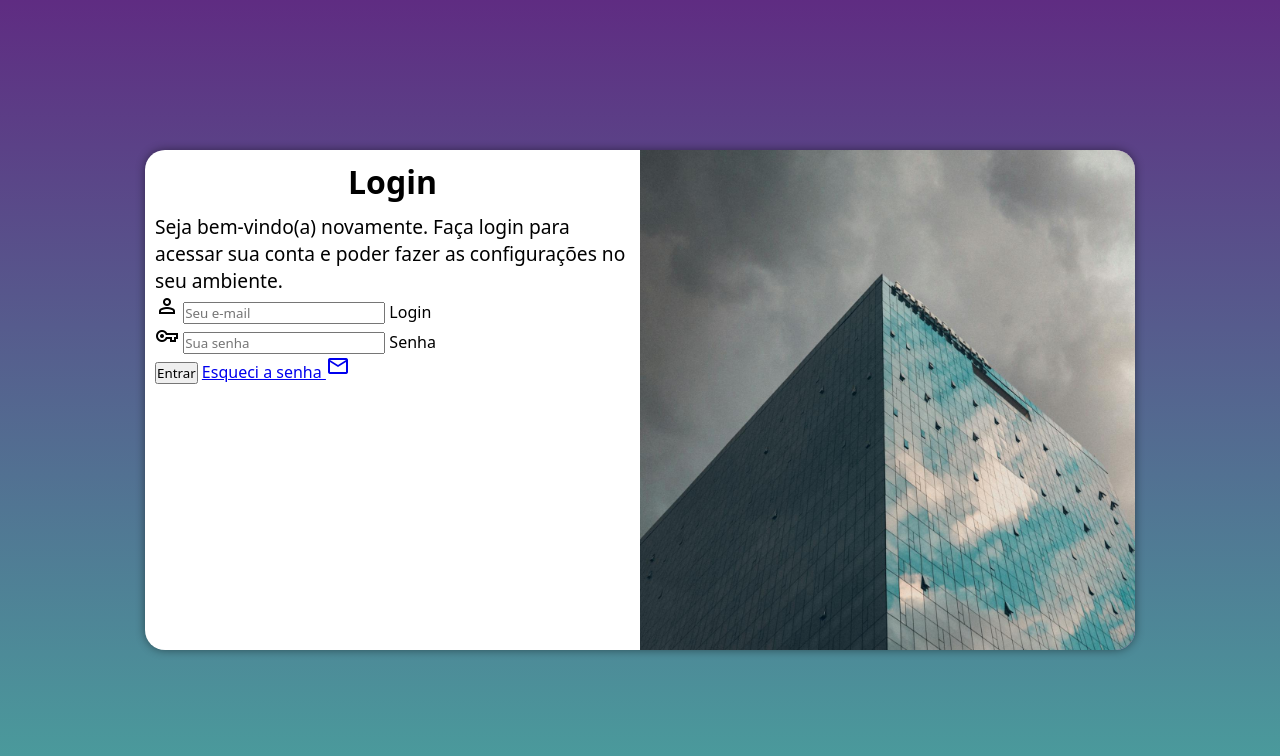
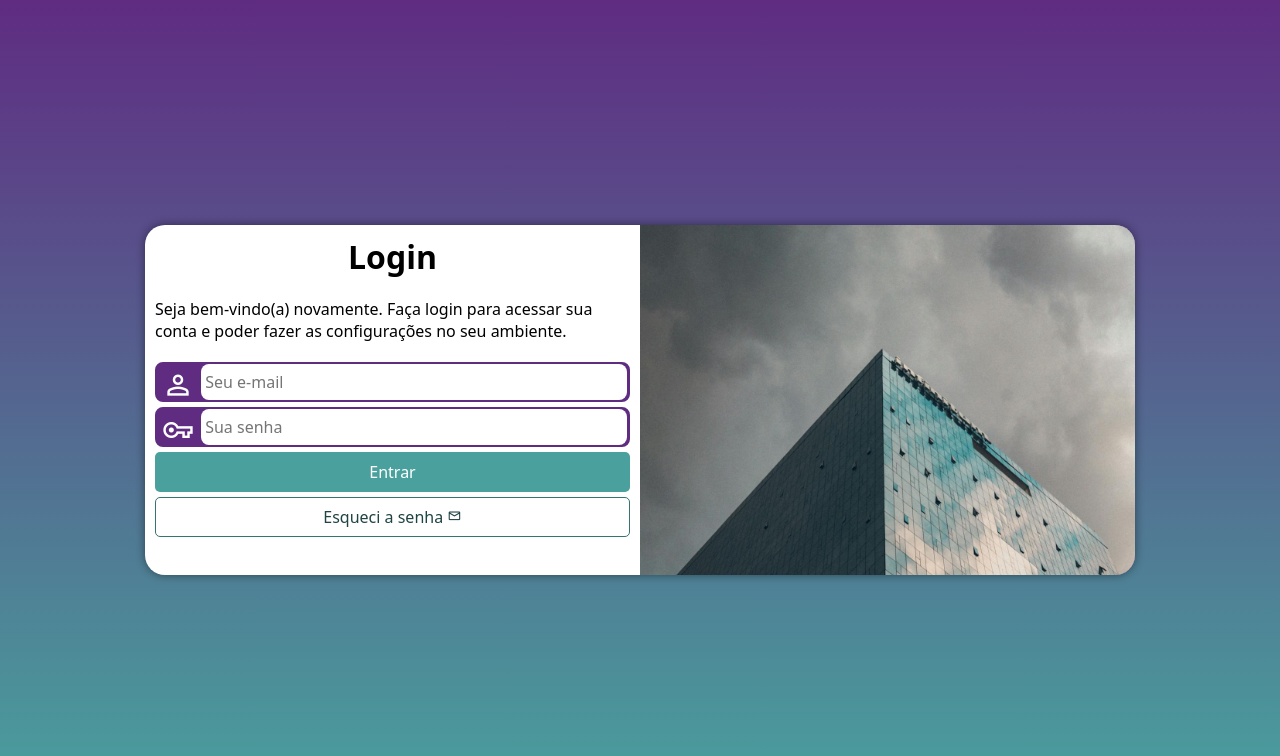
Before and after one commit to Matheus-Andrade13/projeto-login, a plain HTML site: page index.html in a window 1280 px wide. Drawn offline with nearby package versions, Linux system fonts and the light colour scheme.

Commit message:
Projeto login (básico) finalizado

```diff
--- a/estilos/media-query.css
+++ b/estilos/media-query.css
@@ -8,6 +8,7 @@
 
     section#login {
         width: 90vw;
+        height: 280px;
     }
 
     section#login > div#imagem {
@@ -20,6 +21,11 @@
         float: right;
         width: 70%;
     }
+
+    div#formulario > p {
+        margin: 10px 0px;
+    }
+
 }
 
 @media screen and (min-width: 992px) {
@@ -30,6 +36,7 @@
 
     section#login {
         width: 990px;
+        height: 350px;
     }
 
     section#login > div#imagem {
@@ -48,6 +55,7 @@
     }
 
     div#formulario > p {
-        font-size: 1.2em;
+        font-size: 1em;
+        margin: 20px 0px;
     }
 }
--- a/estilos/style.css
+++ b/estilos/style.css
@@ -29,17 +29,17 @@ section#login {
     position: absolute;
     top: 50%;
     left: 50%;
-    transform: translate(-50%, -50%);
     overflow: hidden;
 
     background-color: white;
     width: 250px;
-    height: 500px;
+    height: 515px;
     border-radius: 20px;
     box-shadow: 0px 0px 10px rgba(0, 0, 0, 0.452);
 
     transition: width .3, heigth .3;
     transition-timing-function: ease;
+    transform: translate(-50%, -50%);
 }
 
 section#login > div#imagem {
@@ -61,4 +61,78 @@ div#formulario > h1 {
 
 div#formulario > p {
     font-size: 0.8em;
+    margin: 10px 0px;
 }
+
+form > div.campo {
+    background-color: #5f2c82;
+    border: 2px solid #5f2c82;
+    display: block;
+    width: 100%;
+    height: 40px;
+    border-radius: 8px;
+    margin: 5px 0px;
+}
+
+div.campo > label {
+    display: none;
+}
+
+div.campo > span {
+    color: white;
+    font-size: 2em;
+    width: 40px;
+    padding: 5px;
+}
+
+div.campo > input {
+    background-color: white;
+    font-size: 1em;
+    width: calc(100% - 45px);
+    height: 100%;
+
+    border: 0px;
+    border-radius: 8px;
+    padding: 4px;
+    transform: translateY(-13px);
+}
+
+form > input[type=submit] {
+    display: block;
+    font-size: 1em;
+    width: 100%;
+    height: 40px;
+    background-color: #49a09d;
+    color: white;
+    border: none;
+    border-radius: 5px;
+    cursor: pointer;
+}
+
+form > input[type=submit]:hover {
+    background-color: #5f2c82;
+}
+
+form > a.botao {
+    display: block;
+    text-align: center;
+    font-size: 1em;
+    width: 100%;
+    height: 40px;
+    padding-top: 8px;
+    margin-top: 5px;
+    background-color: white;
+    color: #1f4443;
+    border: 1px solid #347471;
+    border-radius: 5px;
+    text-decoration: none;
+}
+
+form > a.botao:hover {
+    background-color: #5f2c82;
+    color: white;
+}
+
+form > a.botao > span {
+    font-size: 0.9em;
+}
--- a/index.html
+++ b/index.html
@@ -29,8 +29,7 @@
                         <label for="isenha">Senha</label>
                     </div>
                     <input type="submit" value="Entrar">
-                    <a href="esqueci.html">
-                        Esqueci a senha
+                    <a href="esqueci.html" class="botao">Esqueci a senha
                         <span class="material-symbols-outlined">mail</span>
                     </a>
                 </form>
```
